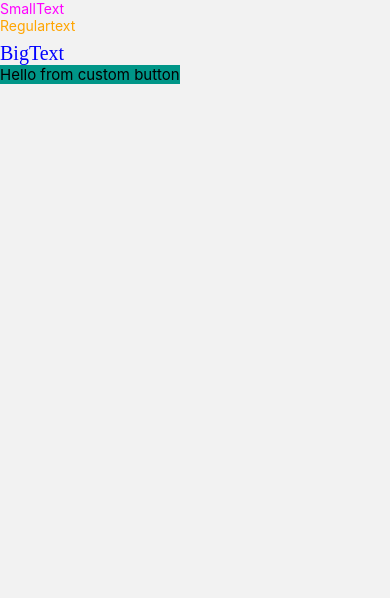
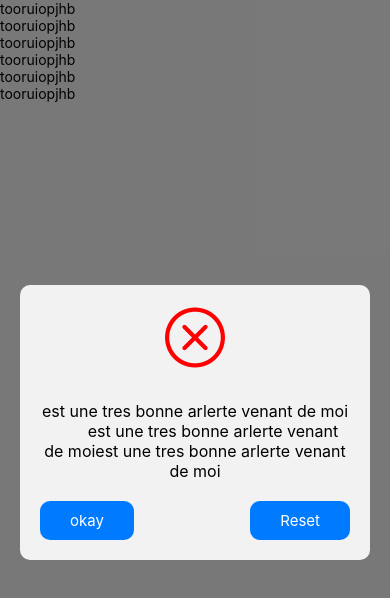
Before and after one commit to nteguem/logicRdv_reactnative, a React Native app: screen /home in a window 390 px wide. Shown: the top 598 px of the page. Built offline with nearby package versions, Linux system fonts and the light colour scheme.

Commit message:
finalisation du loading et du alert

```diff
--- a/src/components/Alert/index.js
+++ b/src/components/Alert/index.js
@@ -0,0 +1,132 @@
+/*
+  Usage of CustumAlert:
+
+  This component displays an alert with an icon, a message, and up to two buttons.
+
+  Props:
+  - isSuccess (boolean): Determines whether the alert should display a success or failure icon.
+  - message (string): The message to display in the alert.
+  - button1 (object): Properties of the first button.
+    - title (string): The button text.
+    - onPress (function): Function to execute when the button is pressed.
+    - textColor (string, optional): The text color of the button (default: white).
+    - bkgroundColor (string, optional): The background color of the button (default: blue).
+    - paddingVertical (number, optional): The vertical padding of the button (default: 10).
+    - paddingHorizontal (number, optional): The horizontal padding of the button (default: 20).
+    - borderRadius (number, optional): The border radius of the button (default: 5).
+  - button2 (object, optional): Properties of the second button (same structure as button1).
+*/
+
+
+
+import React from 'react';
+import { View, Text, Dimensions, StyleSheet, TouchableOpacity } from 'react-native';
+import CustomAppButton from '../global/CustomAppButton';
+import Icon from 'react-native-vector-icons/dist/AntDesign';
+
+const CustumAlert = ({ isSuccess, message, button1, button2 }) => {
+  const renderIconName = () => {
+    return isSuccess ? 'checkcircleo' : 'closecircleo';
+  };
+  const renderButtons = () => {
+    if (!button1 && !button2) return null;
+
+    if ((button1 || button2) && !(button1 && button2)) {
+      return (
+        <CustomAppButton
+          title={button1.title}
+          onPress={button1.onPress}
+          textColor={button1.textColor}
+          bkgroundColor={button1.bkgroundColor}
+          paddingVertical={button1.paddingVertical}
+          borderRadius={button1.borderRadius}
+          alignSelf='center'
+        />
+      );
+    }
+
+    if (button1 && button2) {
+      return (
+        <View style={styles.buttonContainer}>
+          {button1 && (
+            <CustomAppButton
+              title={button1.title}
+              onPress={button1.onPress}
+              textColor={button1.textColor}
+              bkgroundColor={button1.bkgroundColor}
+              paddingVertical={button1.paddingVertical}
+              paddingHorizontal={button1.paddingHorizontal}
+              borderRadius={button1.borderRadius}
+              alignSelf='flex-start'
+            />
+          )}
+          {button2 && (
+            <CustomAppButton
+              title={button2.title}
+              onPress={button2.onPress}
+              textColor={button2.textColor}
+              bkgroundColor={button2.bkgroundColor}
+              paddingVertical={button2.paddingVertical}
+              paddingHorizontal={button2.paddingHorizontal}
+              borderRadius={button2.borderRadius}
+              alignSelf='flex-end'
+            />
+          )}
+        </View>
+      );
+    }
+  };
+
+  return (
+    <View style={styles.container}>
+     <View style={styles.innerContainer}>
+        {isSuccess !== undefined && (
+          <Icon style={styles.myicon} name={renderIconName()} size={60} color={isSuccess ? 'green' : 'red'} />
+        )}
+        <View >
+          <Text style={styles.message}>{message}</Text>
+          {renderButtons()}
+        </View>
+     </View>
+    </View>
+  );
+};
+
+const { width, height } = Dimensions.get('window');
+const styles = StyleSheet.create({
+  container: {
+    position: 'absolute',
+    width: width,
+    height: height,
+    justifyContent: 'center',
+    alignItems: 'center',
+    backgroundColor: 'rgba(0, 0, 0, 0.5)',
+  },
+  buttonContainer: {
+    flexDirection: 'row',
+    justifyContent: 'space-between',
+    paddingHorizontal:20,
+    paddingVertical:10,
+  },
+  innerContainer: {
+    paddingVertical:10,
+    backgroundColor: 'rgba(255, 255, 255, 0.9)',
+    margin:20,
+    borderRadius: 10,
+    justifyContent: 'center',
+    alignItems: 'center',
+  },
+  myicon:{
+    margin:10,
+  },
+
+  message: {
+    textAlign:'center',
+    margin:20,
+    fontSize: 16,
+    marginBottom: 10,
+
+  }
+});
+
+export default CustumAlert;
--- /dev/null
+++ b/src/components/Loading/CustumActivatir.js
@@ -0,0 +1,76 @@
+/*
+  Usage of CustomActivityIndicator:
+
+  This component renders a custom activity indicator with customizable properties such as color,
+  thickness, size, and gap space. It can be used to display loading or processing states in
+  applications.
+
+  Props:
+  - color (string, optional): The color of the spinner (default: '#ff935c').
+  - thickness (number, optional): The thickness of the spinner lines (default: 5).
+  - size (number, optional): The size of the spinner (default: 60).
+  - gapSpace (number, optional): The gap space between the spinner lines (default: 10).
+  - style (object, optional): Additional styles to apply to the component.
+  - spin (Animated.Value, optional): The animation value for controlling the rotation of the spinner.
+
+  Example usage:
+  <CustomActivityIndicator
+    color="#ff0000"
+    thickness={4}
+    size={50}
+    gapSpace={8}
+    style={{ marginVertical: 20 }}
+  />
+*/
+
+
+
+import React from 'react';
+import { View, Animated, StyleSheet } from 'react-native';
+
+const CustomActivityIndicator = ({ color, thickness, size, gapSpace, style, spin }) => {
+
+
+  return (
+    <View style={[styles.container, style]}>
+      <View style={[styles.spinnerContainer, { width: size, height: size }]}>
+        <Animated.View
+          style={[
+            styles.spinner,
+            {
+              borderTopColor: color,
+              borderBottomColor: color,
+              borderLeftColor: color,
+              borderTopWidth: thickness,
+              borderBottomWidth: thickness,
+              borderLeftWidth: thickness,
+              width: size,
+              height: size,
+              transform: [{ rotate: spin }],
+            },
+          ]}
+        />
+        <View style={[styles.gap, { width: size - thickness * 2, height: gapSpace }]} />
+      </View>
+    </View>
+  );
+};
+
+CustomActivityIndicator.defaultProps = {
+  color: '#ff935c',
+  thickness: 5,
+  size: 60,
+  gapSpace: 10,
+};
+
+const styles = StyleSheet.create({
+  container: {
+    justifyContent: 'center',
+    alignItems: 'center',
+  },
+  spinner: {
+    borderRadius: 50,
+  },
+});
+
+export default CustomActivityIndicator;
--- a/src/components/Loading/index.js
+++ b/src/components/Loading/index.js
@@ -0,0 +1,100 @@
+/*
+  LoadingComponent:
+
+  This component displays a loading indicator with spinning animations. It includes customizable
+  properties such as the text to display and the color of the spinner. The spinner consists of
+  two parts spinning in opposite directions, providing a visually appealing effect.
+
+  Props:
+  - nom (string, optional): The text to display alongside the loading indicator.
+
+  Usage:
+  <LoadingComponent nom="Loading..." />
+
+*/
+
+import React from 'react';
+import { View, Dimensions, Animated, Easing, StyleSheet, Text } from 'react-native';
+import CustomActivityIndicator from './CustumActivatir';
+
+const LoadingComponent = ({ nom }) => {
+   const spinValue = new Animated.Value(0);
+
+  React.useEffect(() => {
+    Animated.loop(
+      Animated.timing(spinValue, {
+        toValue: 1,
+        duration: 1000,
+        easing: Easing.linear,
+        useNativeDriver: true,
+      })
+    ).start();
+  }, []);
+
+   const spin = spinValue.interpolate({
+    inputRange: [0, 1],
+    outputRange: ['0deg', '360deg'],
+  });
+   const spin2 = spinValue.interpolate({
+    inputRange: [0, 1],
+    outputRange: ['0deg', '-360deg'],
+  });
+  console.log(width, height)
+  return (
+    <View style={styles.overlay}>
+      <View style={styles.loadingContainer}>
+        <View style={styles.spinnerContainer}>
+          <CustomActivityIndicator spin={spin} style={styles.spinner} />
+          <CustomActivityIndicator spin = {spin2} style={[styles.spinner, styles.spinnerInner]} color='#f04d6c'  />
+        </View>
+        {nom && <Text style={styles.text}>{nom}</Text>}
+      </View>
+    </View>
+  );
+};
+
+const { width, height } = Dimensions.get('window');
+const styles = StyleSheet.create({
+  overlay: {
+    position: 'absolute',
+    top: 0,
+    left: 0,
+    right: 0,
+    bottom: 0,
+    width: width,
+    height: height,
+    backgroundColor: 'rgba(0, 0, 0, 0.5)',
+    justifyContent: 'center',
+    alignItems: 'center',
+  },
+  loadingContainer: {
+    alignItems: 'center',
+    flexDirection: 'row',
+    backgroundColor: '#fff',
+    height: 80,
+    width:260,
+    borderRadius: 10,
+  },
+  spinnerContainer: {
+    width: 90,
+    height: 80,
+    justifyContent: 'center',
+  },
+  spinner: {
+    position: 'absolute',
+    top: 0,
+    left: 0,
+    right: 0,
+    bottom: 0,
+  },
+  spinnerInner: {
+    transform: [{ scale: 0.8 }],
+  },
+  text: {
+    fontSize: 25,
+    fontWeight: 'bold',
+    color: '#4b7ab8'
+  },
+});
+
+export default LoadingComponent;
--- /dev/null
+++ b/src/components/global/Constant.js
@@ -0,0 +1,3 @@
+// Nom d'icon utilisable pour les Alerte
+export const ARLERTECLOSE = 'closecircleo';
+export const ARLERTEVALIDATE = 'checkcircleo';
--- a/src/components/global/colors.js
+++ b/src/components/global/colors.js
@@ -3,4 +3,5 @@ export const colors = {
   primary: '#101820',
   white: '#fff',
   black: '#000',
+  blue: '#4b8fb9'
 };
--- a/src/screens/Home.js
+++ b/src/screens/Home.js
@@ -1,42 +1,53 @@
 import React from 'react';
-import SmallText from '../components/Texts/SmallText';
-import Regulartext from '../components/Texts/RegularText';
-import BigText from '../components/Texts/BigText';
-import {Alert, StyleSheet, View} from 'react-native';
-import CustomAppButton from '../components/global/CustomAppButton';
+import { StyleSheet, Text, View} from 'react-native';
+import LoadingComponent from '../components/Loading';
+import CustumAlert from '../components/Alert';
+
+
 
 function Home() {
   return (
     <View>
-      <SmallText style={[{color: 'magenta'}]}>SmallText</SmallText>
-      <Regulartext style={[styles.customTextStyle, {color: 'orange'}]}>
-        Regulartext
-      </Regulartext>
-      <BigText style={[{color: 'blue'}]}>BigText</BigText>
-      <View>
-        <CustomAppButton
-          onPress={() => Alert.alert('Button pressed')}
-          title="Hello from custom button"
-          buttonStyle={[{backgroundColor: 'transparent'}]}
-          textStyle={[styles.customStyle]}
-        />
-      </View>
+      <Text>tooruiopjhb</Text>
+      <Text>tooruiopjhb</Text>
+      <Text>tooruiopjhb</Text>
+      <Text>tooruiopjhb</Text>
+      <Text>tooruiopjhb</Text>
+      <Text>tooruiopjhb</Text>
+      <CustumAlert
+        isSuccess={false}
+        message="est une tres bonne arlerte venant de moi
+        est une tres bonne arlerte venant de moiest une tres bonne arlerte venant de moi"
+        button1={{
+          title: 'okay',
+          onPress: () => console.log('OK Pressed'),
+          textColor: '#fff',
+          bkgroundColor: '#007bff',
+          paddingVertical: 10,
+          paddingHorizontal: 30,
+          borderRadius: 10,
+        }}
+        button2={{
+          title: 'Reset',
+          onPress: () => console.log('OK Pressed'),
+          textColor: '#fff',
+          bkgroundColor: '#007bff',
+          paddingVertical: 10,
+          paddingHorizontal: 30,
+          borderRadius: 10,
+        }}
+      />
+
+      {/* <LoadingComponent nom="Connexion..."/> */}
     </View>
   );
 }
 
 const styles = StyleSheet.create({
   container: {
-    flex: 1,
     justifyContent: 'center',
     alignItems: 'center',
-  },
-  customTextStyle: {
-    marginBottom: 8,
-  },
-  customStyle: {
-    color: 'yellow',
-  },
+  }
 });
 
 export default Home;
```
